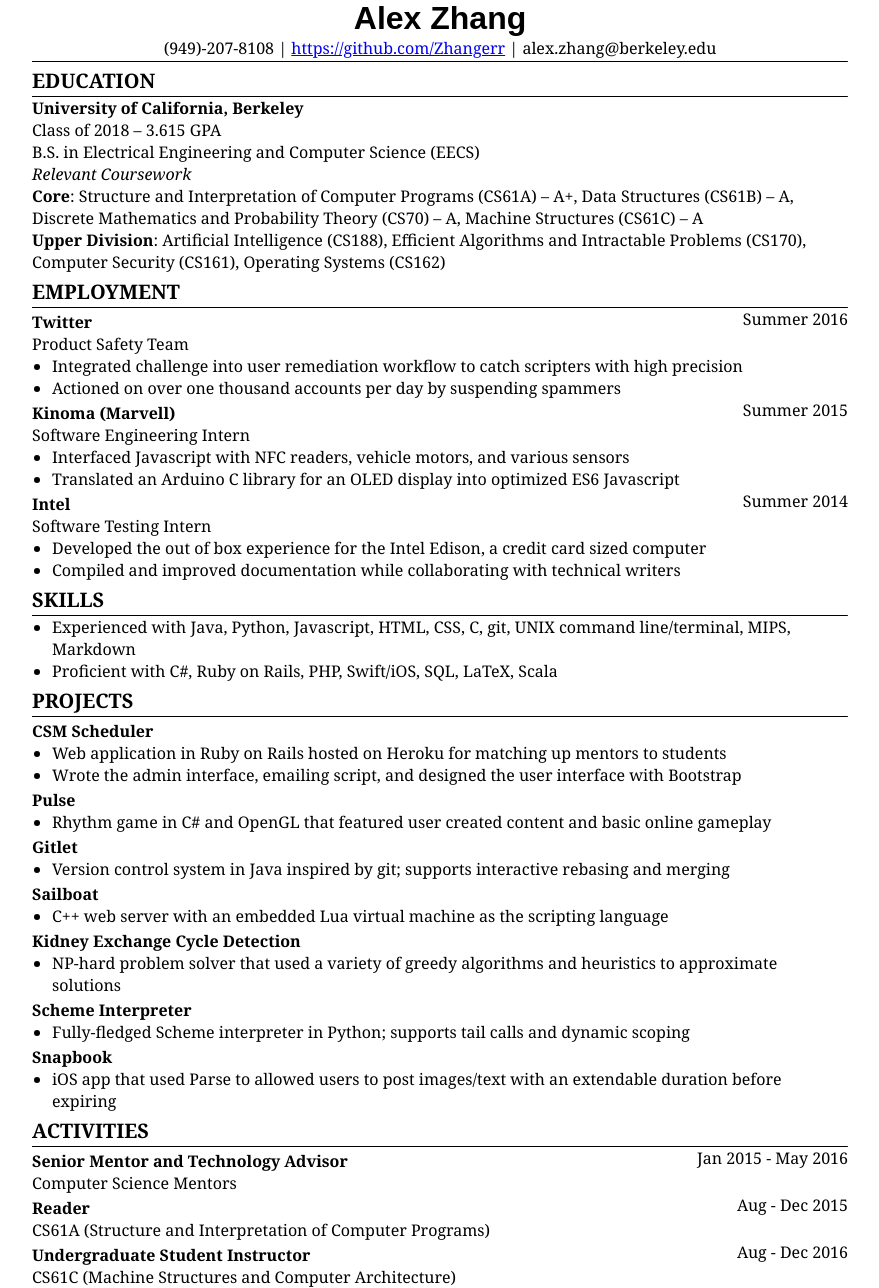
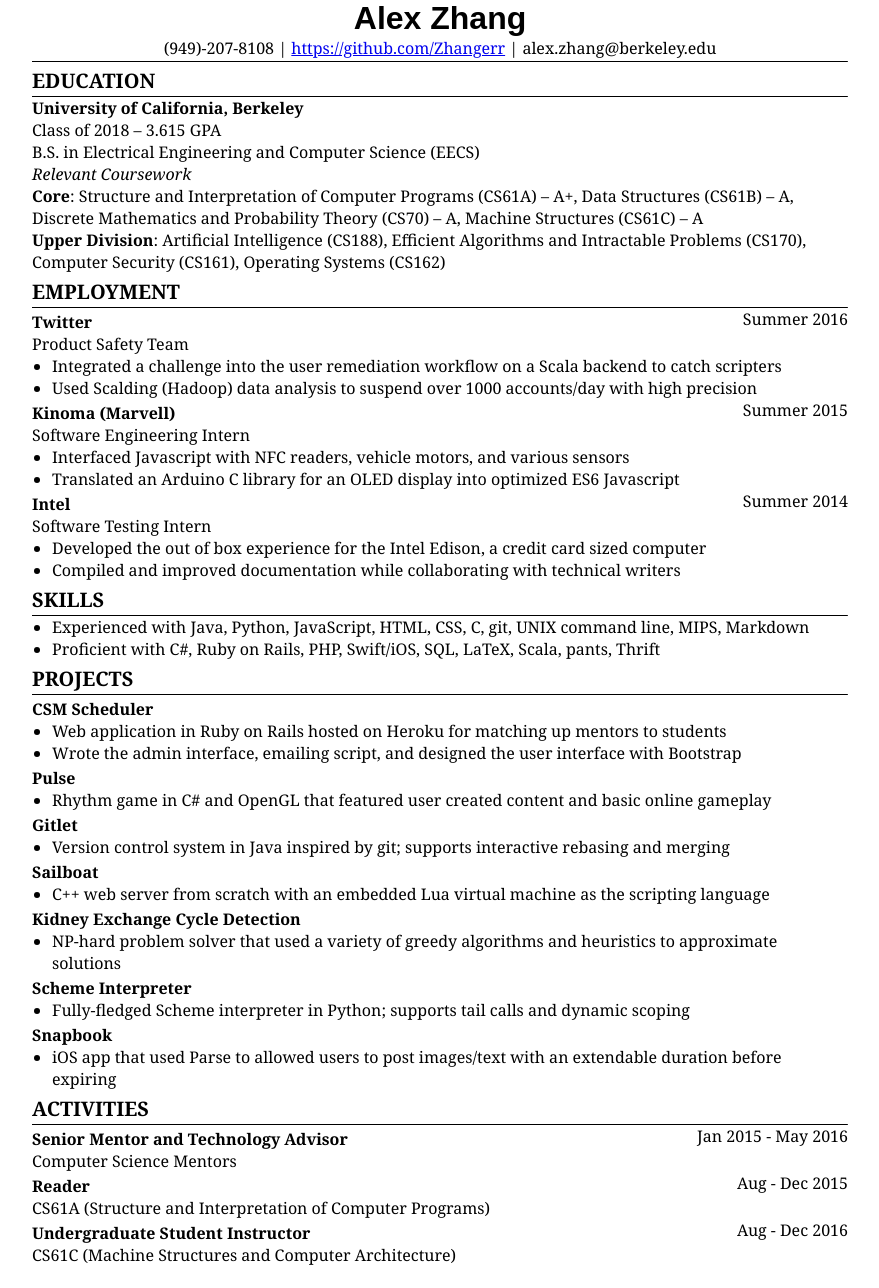
Before and after one commit to Zhangerr/zhangerr.github.io, a Jekyll site: the page built from resume2.md, in a window 1280 px wide. Shown: the whole page, without its empty margins (200-1079 px from the left). Built offline with Jekyll 4.4.1, drawn with Linux system fonts in a browser that asks for light colours; after the commit the page ends 1266 px from its top, so only the background shows below that.

Commit message:
change twitter

```diff
--- a/resume2.md
+++ b/resume2.md
@@ -40,8 +40,8 @@ Summer 2016
 
 Product Safety Team
 
-* Integrated challenge into user remediation workflow to catch scripters with high precision
-* Actioned on over one thousand accounts per day by suspending spammers
+* Integrated a challenge into the   user remediation workflow on a Scala backend to catch scripters
+* Used Scalding (Hadoop) data analysis to suspend over 1000 accounts/day with high precision
 
 {: .date}
 Summer 2015
@@ -67,8 +67,8 @@ Software Testing Intern
 
 ------
 
-*  Experienced with Java, Python, Javascript, HTML, CSS, C, git, UNIX command line/terminal, MIPS, Markdown
-*  Proficient with C#, Ruby on Rails, PHP, Swift/iOS, SQL, LaTeX, Scala
+*  Experienced with Java, Python, JavaScript, HTML, CSS, C, git, UNIX command line, MIPS, Markdown
+*  Proficient with C#, Ruby on Rails, PHP, Swift/iOS, SQL, LaTeX, Scala, pants, Thrift
 
 ## PROJECTS
 
@@ -85,7 +85,7 @@ Software Testing Intern
 *  Version control system in Java inspired by git; supports interactive rebasing and merging
 
 ### Sailboat
-*  C++ web server with an embedded Lua virtual machine as the scripting language
+*  C++ web server from scratch with an embedded Lua virtual machine as the scripting language
 
 ### Kidney Exchange Cycle Detection
 *  NP-hard problem solver that used a variety of greedy algorithms and heuristics to approximate solutions
```
